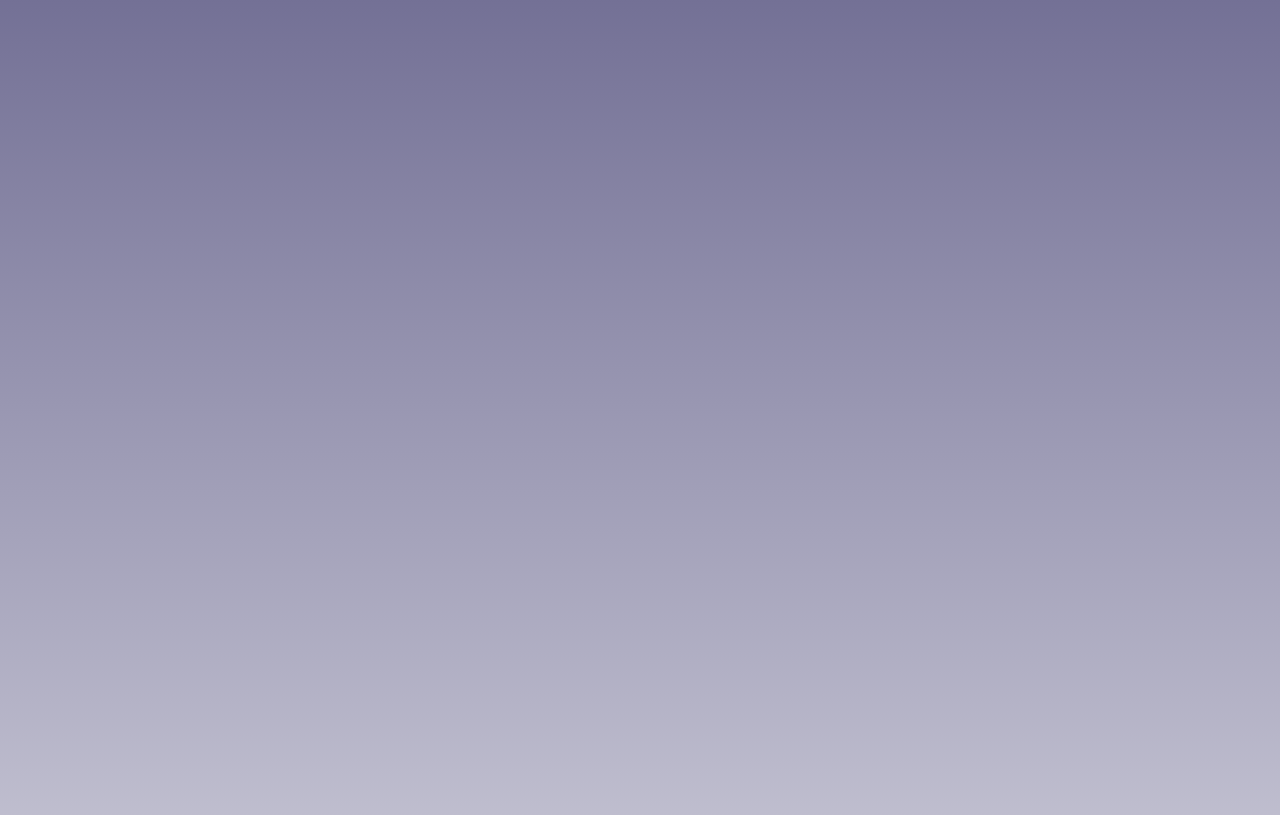
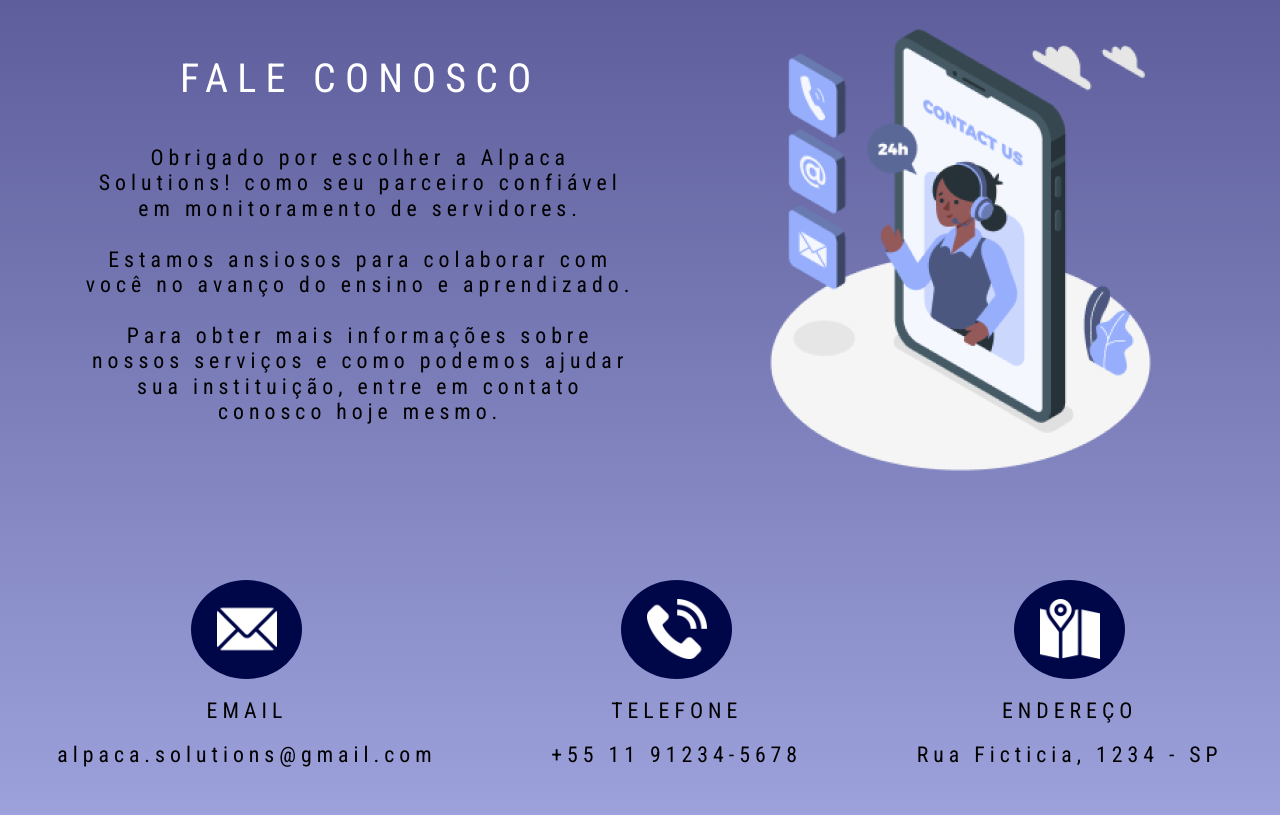
Before and after one commit to Alpaca-Solutions/site-alpaca-solutions, a website: page Site_Alpaca_Solutions/site/public/index.html in a window 1280 px wide. Shown: the part 1625-2440 px from the top of the page. Drawn offline with Linux system fonts and the light colour scheme.

Commit message:
fale-conosco

```diff
--- a/Site_Alpaca_Solutions/site/public/css/style.css
+++ b/Site_Alpaca_Solutions/site/public/css/style.css
@@ -11,7 +11,7 @@
   overflow-x: hidden;
 }
 
-.itens-header ul{
+.itens-header ul {
   display: flex;
   flex-direction: row;
   list-style: none;
@@ -55,12 +55,11 @@
 }
 
 .index {
-  background-image: linear-gradient(
-    to bottom, #060143 10%, #ffffff
-  );
+  background: linear-gradient(180deg, #060143 12.03%, #C0C7FF 90.05%);
   background-repeat: no-repeat;
   width: 100%;
   height: 3000px;
+  padding-top: 5%;
 }
 
 .container-mid {
@@ -178,3 +177,119 @@
   align-items: center;
   justify-content: center;
 }
+
+.fale-conosco-container {
+  padding-top: 20%;
+  display: flex;
+  justify-content: center;
+  flex-direction: column;
+}
+
+.superior-content {
+  display: flex;
+  justify-content: space-evenly;
+  align-items: center;
+
+}
+
+.titulo-fale-conosco {
+  color: #FFF;
+  text-align: center;
+  font-size: 40px;
+  font-style: normal;
+  font-weight: 400;
+  line-height: 117.5%;
+  letter-spacing: 9.2px;
+}
+
+.superior-text {
+  font-size: large;
+  width: 44%;
+  /* height: 70%; */
+  display: flex;
+  text-align: center;
+  flex-direction: column;
+}
+
+.texto-fale-conosco {
+  color: #000;
+  text-align: center;
+  font-size: 21.75px;
+  font-style: normal;
+  font-weight: 500;
+  line-height: 117.5%;
+  letter-spacing: 5.003px;
+
+}
+
+.superior-image {
+  width: 481px;
+  height: 474px;
+}
+
+.inferior-content {
+  padding-top: 8%;
+  display: flex;
+  justify-content: space-around;
+  align-items: center;
+}
+
+.inferior-content-pai {
+  display: flex;
+  flex-direction: column;
+  align-items: center;
+
+}
+
+.contacts {
+  width: 111px;
+  height: 99px;
+  display: flex;
+  align-items: center;
+  justify-content: center;
+  border-radius: 100%;
+  background-color: #000748;
+}
+
+.imgs-inferior {
+  width: 60px;
+  height: 60px;
+}
+
+.inferior-text {
+  color: #000;
+  text-align: center;
+  font-size: 21.75px;
+  font-style: normal;
+  font-weight: 400;
+  line-height: 117.5%;
+  letter-spacing: 5.003px;
+}
+
+.rodape {
+  padding-top: 30%;
+}
+
+.rodape-conteudo {
+  background-color: #000748;
+  height: 250px;
+  display: flex;
+  justify-content: center;
+  flex-direction: column;
+  align-items: center;
+  color: #ffffff;
+  text-align: center;
+  font-family: Roboto Slab;
+  font-size: 21.75px;
+  font-style: normal;
+  font-weight: 400;
+  line-height: 117.5%;
+  letter-spacing: 5.003px;
+}
+
+
+.imgs-logo-rodape {
+  width: 174px;
+  height: 176px;
+  flex-shrink: 0;
+}
--- a/Site_Alpaca_Solutions/site/public/index.html
+++ b/Site_Alpaca_Solutions/site/public/index.html
@@ -1,5 +1,6 @@
 <!DOCTYPE html>
 <html lang="pt-BR">
+
 <head>
   <meta charset="UTF-8">
   <meta name="viewport" content="width=device-width, initial-scale=1.0">
@@ -7,6 +8,7 @@
   <link rel="stylesheet" href="css/style.css">
   <link rel="shortcut icon" href="assets/icon/ALPACA_SOLUTIONS-removebg-preview 1.png" type="image/x-icon">
 </head>
+
 <body>
   <div class="itens-header">
     <ul>
@@ -14,8 +16,8 @@
         <img src="assets/icon/ALPACA_SOLUTIONS-removebg-preview 1.png" alt="AlpacaLogo">
       </li>
       <li><a href="">Início</a></li>
-      <li><a href="">Sobre</a></li>
-      <li><a href="">Fale conosco</a></li>
+      <li><a href="javascript:window.scrollTo({left: 0,top: 850, behavior: 'smooth'})">Sobre</a></li>
+      <li><a href="javascript:window.scrollTo({left: 0,top: 1736, behavior: 'smooth'})">Fale conosco</a></li>
       <li>
         <button onclick="" class="buttonLogin">Login</button><button onclick="" class="buttonCadastro">Cadastro</button>
       </li>
@@ -32,8 +34,12 @@
           <spam style="color: #4F9AFF;">MONITORAMENTO QUE GERA</spam><br>
           <spam>DESEMPENHO E QUALIDADE</spam><br>
         </div>
-        Transformando desafios em soluções tecnológicas que facilitam a vida dos nossos clientes. A Alpaca Solutions visa fornecer aos clientes maior controle por meio do monitoramento das máquinas dos servidores de nossos clientes.<br>
-        Um caso muito comum é a queda dos serviços ou lentidão em períodos de pico de acesso. Nosso objetivo é fornecer previsibilidade e alertas para que nossos clientes fiquem cientes da situação e posssam tomar previdencias antes que as falhas aconteçam.
+        Transformando desafios em soluções tecnológicas que facilitam a vida dos nossos clientes. A Alpaca Solutions
+        visa fornecer aos clientes maior controle por meio do monitoramento das máquinas dos servidores de nossos
+        clientes.<br>
+        Um caso muito comum é a queda dos serviços ou lentidão em períodos de pico de acesso. Nosso objetivo é fornecer
+        previsibilidade e alertas para que nossos clientes fiquem cientes da situação e posssam tomar previdencias antes
+        que as falhas aconteçam.
       </div>
     </div>
     <div class="MVV-container">
@@ -41,18 +47,22 @@
         MISSÃO
         <div class="box-1">
           <div class="text-box">
-            <p>Capacitar instituições de ensino oferecerendo uma experiência de aprendizagem contínua e ininterrupta. </p><br>
-            <p>Acreditamos que cada aluno merece acesso ininterrupto aos recursos educacionais, e é isso que nos motiva a trabalhar incansavelmente todos os dias.</p>
+            <p>Capacitar instituições de ensino oferecerendo uma experiência de aprendizagem contínua e ininterrupta.
+            </p><br>
+            <p>Acreditamos que cada aluno merece acesso ininterrupto aos recursos educacionais, e é isso que nos motiva
+              a trabalhar incansavelmente todos os dias.</p>
           </div>
           <img src="assets/imgs/target 1.png" alt="">
         </div>
       </div>
       <div class="visao">
         VISÃO
-        <div class="box-2"><div class="text-box">
-          <p>Enxergamos um futuro onde todas as instituições educacionais tenham a tranquilidade de saber que seus servidores estão em boas mãos. </p><br>
-          <p>Queremos ser líderes na transformação da educação por meio de soluções de TI confiáveis e inovadoras.</p>
-        </div>
+        <div class="box-2">
+          <div class="text-box">
+            <p>Enxergamos um futuro onde todas as instituições educacionais tenham a tranquilidade de saber que seus
+              servidores estão em boas mãos. </p><br>
+            <p>Queremos ser líderes na transformação da educação por meio de soluções de TI confiáveis e inovadoras.</p>
+          </div>
           <img src="assets/imgs/visao-compartilhada (1) 1.png" alt="">
         </div>
       </div>
@@ -60,7 +70,7 @@
         VALORES
         <div class="box-3">
           <div class="text-box">
-              <p>Na Alpaca Solutions, avaliamos os seguintes valores:</p><br>
+            <p>Na Alpaca Solutions, avaliamos os seguintes valores:</p><br>
             <p>Inovação Contínua</p><br>
             <p>Integridade e Ética</p><br>
             <p>Foco no Cliente</p><br>
@@ -71,26 +81,56 @@
       </div>
     </div>
     <div class="fale-conosco-container"> <!--todas as imagens já estão baixadas na pasta assets/imgs-->
+
       <div class="superior-content">
         <div class="superior-text"><!--texto da fale conosco-->
-
+          <p class="titulo-fale-conosco">FALE CONOSCO</p><br><br>
+          <p class="texto-fale-conosco">Obrigado por escolher a Alpaca Solutions! como seu parceiro confiável em
+            monitoramento de servidores.<br><br>
+            Estamos ansiosos para colaborar com você no avanço do ensino e aprendizado.<br><br>
+            Para obter mais informações sobre nossos serviços e como podemos ajudar sua instituição, entre em contato
+            conosco hoje mesmo.</p>
         </div>
-        <div class="siperior-image"> <!--imagem da fale conosco-->
-
+        <div class="superior-image"> <!--imagem da fale conosco-->
+          <img src="assets/imgs/Figure - Fale Conosco 1.png" alt="">
         </div>
       </div>
+
       <div class="inferior-content">
-        <div class="contacts"> <!--email-->
+        <div class="inferior-content-pai"> <!--email-->
+          <div class="contacts">
+            <img src="assets/imgs/email (1).png" alt="" class="imgs-inferior">
+          </div>
+          <br><p class="inferior-text">EMAIL</p><br>
+          <p class="inferior-text">alpaca.solutions@gmail.com</p>
+        </div>
 
+        <div class="inferior-content-pai">
+          <div class="contacts"> <!--telefone-->
+            <img src="assets/imgs/telephone-call (1).png" alt="" class="imgs-inferior">
+          </div>
+          <br><p class="inferior-text">TELEFONE</p><br>
+          <p class="inferior-text">+55 11 91234-5678</p>
         </div>
-        <div class="contacts"> <!--telefone-->
 
+        <div class="inferior-content-pai">
+          <div class="contacts"> <!--mapa-->
+            <img src="assets/imgs/map (1).png" alt="" class="imgs-inferior">
+          </div>
+          <br><p class="inferior-text">ENDEREÇO</p><br>
+          <p class="inferior-text">Rua Ficticia, 1234 - SP </p>
         </div>
-        <div class="contacts"> <!--mapa-->
+      </div>
 
+      <div class="rodape">
+        <div class="rodape-conteudo">
+          <img src="assets/imgs/alpca-logo-rodape.png" alt="" class="imgs-logo-rodape">
+          <p>Alpaca Solutions 2023 ©<br>
+            Todos os direitos reservados.</p>
         </div>
       </div>
     </div>
   </div>
 </body>
+
 </html>
```
Also changed, not shown: Site_Alpaca_Solutions/site/public/assets/imgs/alpca-logo-rodape.png (added).
